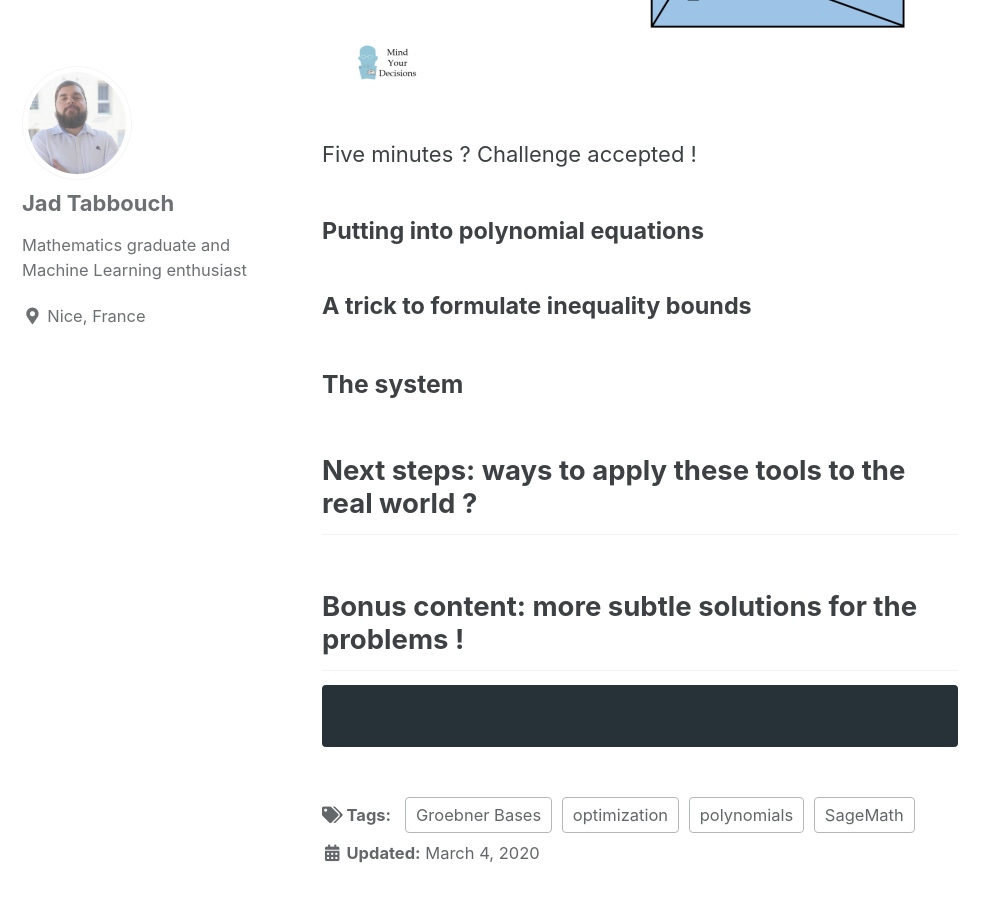
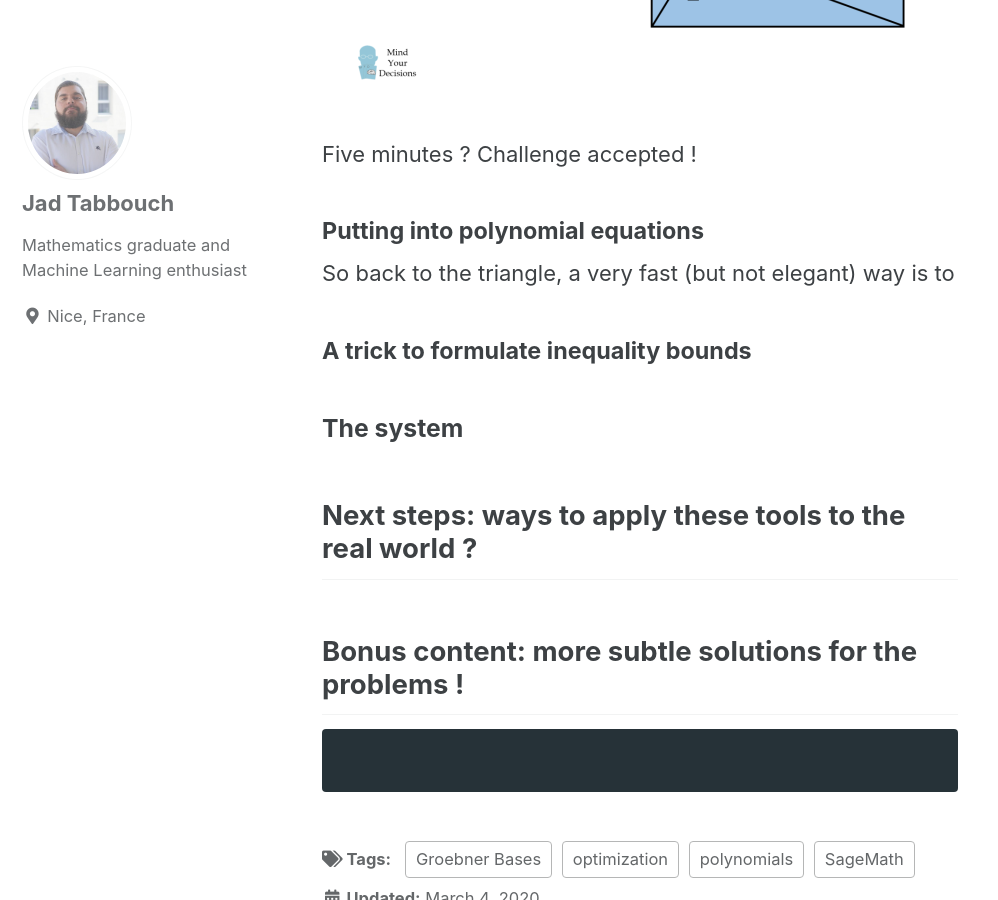
Before and after one commit to jad-tab/jad-tab.github.io, a Jekyll site: the page built from _posts/2020-03-04-Polynomial_Optimization1.md, in a window 1280 px wide and 900 px high, scrolled down 5830 px. Shown: the whole window, without its empty margins (0-998 px from the left). Built offline with Jekyll 4.4.1, drawn with Linux system fonts in a browser that asks for light colours; cached includes are drawn as plain includes; formulas are drawn with MathJax 3.

Commit message:
Update 2020-03-04-Polynomial_Optimization1.md

```diff
--- a/_posts/2020-03-04-Polynomial_Optimization1.md
+++ b/_posts/2020-03-04-Polynomial_Optimization1.md
@@ -101,6 +101,8 @@ Five minutes ? Challenge accepted !
 
 #### Putting into polynomial equations
 
+So back to the triangle, a very fast (but not elegant) way is to
+
 
 #### A trick to formulate inequality bounds
 
```
